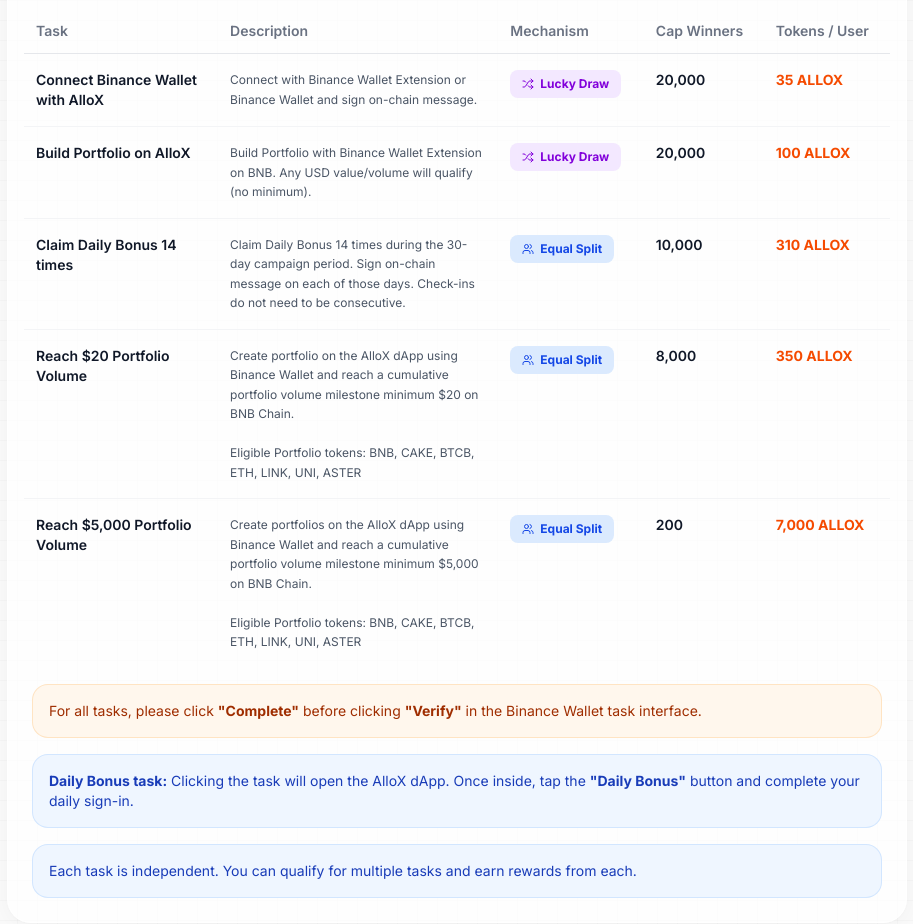
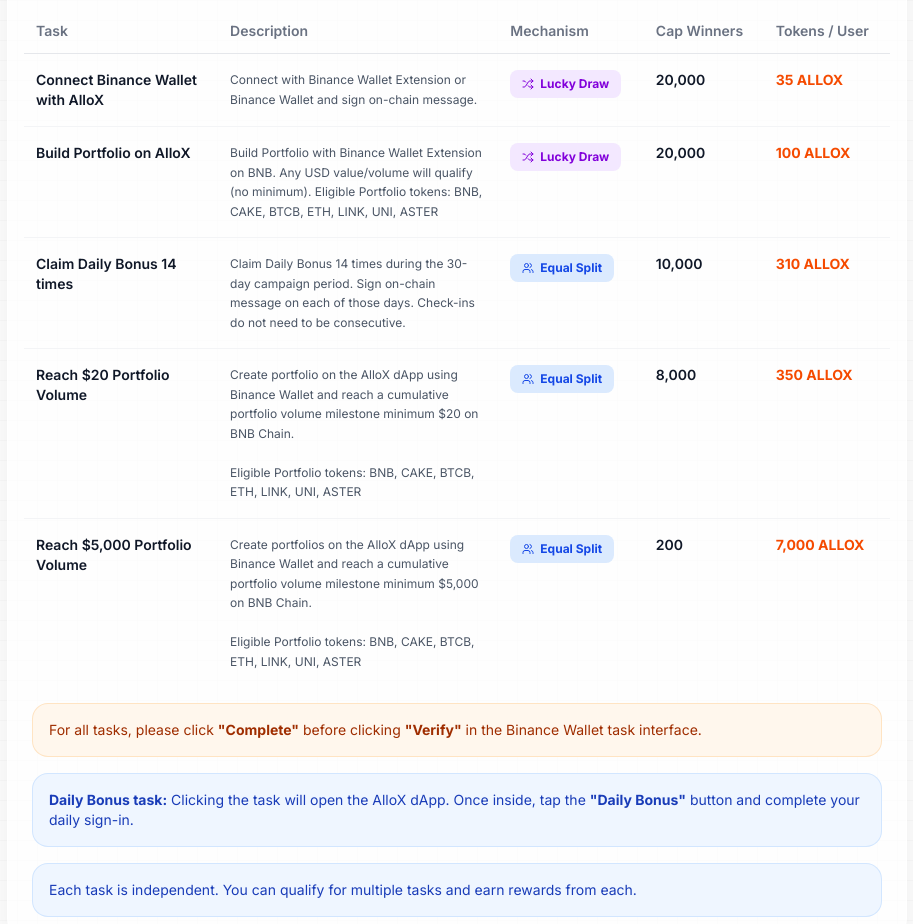
Before and after one commit to AlloX-ai/AlloX, a React (Vite) app: page /binancewallet-campaign-rules in a window 1280 px wide. Shown: the part 1160-2084 px from the top of the page, without its empty margins (183-1096 px from the left). Built offline with nearby package versions, Linux system fonts and the light colour scheme.

Commit message:
updated terms

```diff
--- a/src/pages/CampaignRulesPage.tsx
+++ b/src/pages/CampaignRulesPage.tsx
@@ -52,7 +52,7 @@
   },
   {
     title: 'Build Portfolio on AlloX',
-    description: 'Build Portfolio with Binance Wallet Extension on BNB. Any USD value/volume will qualify (no minimum).',
+    description: 'Build Portfolio with Binance Wallet Extension on BNB. Any USD value/volume will qualify (no minimum). Eligible Portfolio tokens: BNB, CAKE, BTCB, ETH, LINK, UNI, ASTER',
     mechanism: 'Lucky Draw',
     capWinners: '20,000',
     rewardPerUser: '100',
```
